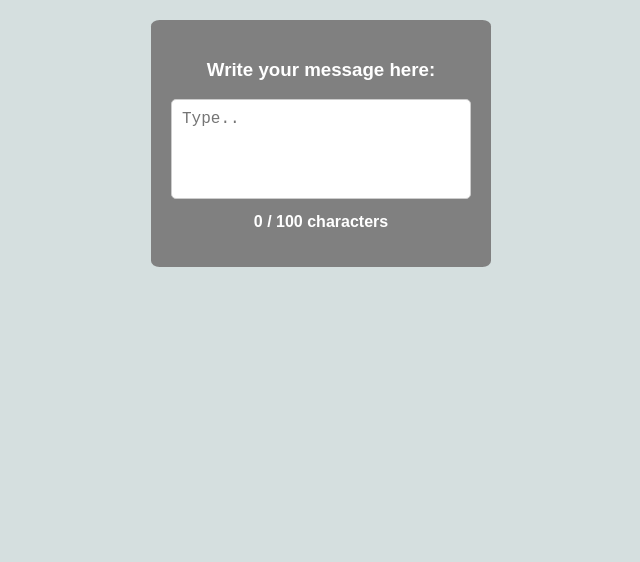
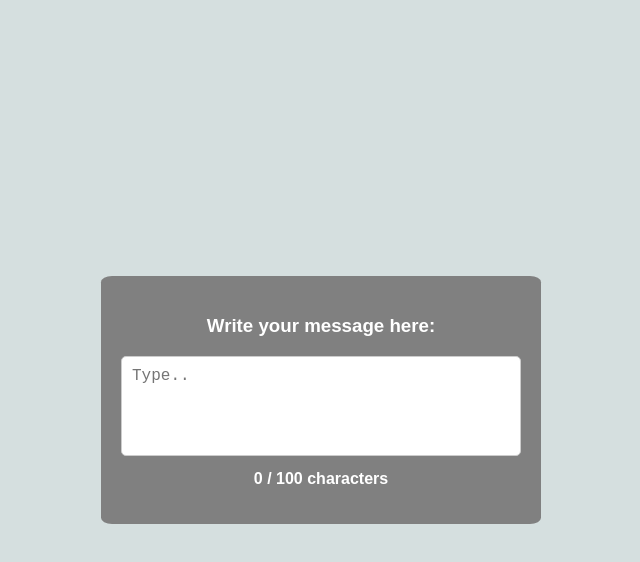
Before and after one commit to srikarthickeyanganapathy/Counter-app, a plain HTML site: page index.html in a window 1280 px wide. Shown: the whole page, without its empty margins (319-959 px from the left). Drawn offline with Linux system fonts and the light colour scheme.

Commit message:
changed position

```diff
--- a/index.html
+++ b/index.html
@@ -9,7 +9,7 @@
 <body>
     <div class="container">
         <h3>Write your message here:</h3>
-        <textarea name="message" rows="6" id="message" placeholder="Type.."></textarea>
+        <textarea name="message" rows=6 id="message" placeholder="Type.."></textarea>
         <div class="count">
             <span id="counter">0</span> / 100 characters
         </div>
--- a/style.css
+++ b/style.css
@@ -1,8 +1,11 @@
 body {
     font-family: Arial, sans-serif;
-    margin: 20px;
-    text-align: center;
+    margin: 0;
+    height: 100vh;
     background-color: rgb(213, 223, 223);
+    display: flex;
+    justify-content: center;
+    align-items: center;
 }
 
 h3 {
@@ -11,14 +14,16 @@ h3 {
 }
 
 .container {
-    max-width: 300px;
-    margin: 0 auto;
+    text-align: center;
+    max-width: 500px;
+    width: 50vh;
     background-color: grey;
     padding: 20px;
     border-radius: 2.5%;
 }
 
 .counter {
+    width: 100%;
     font-size: 48px;
     color: white;
     margin-bottom: 20px;
```
